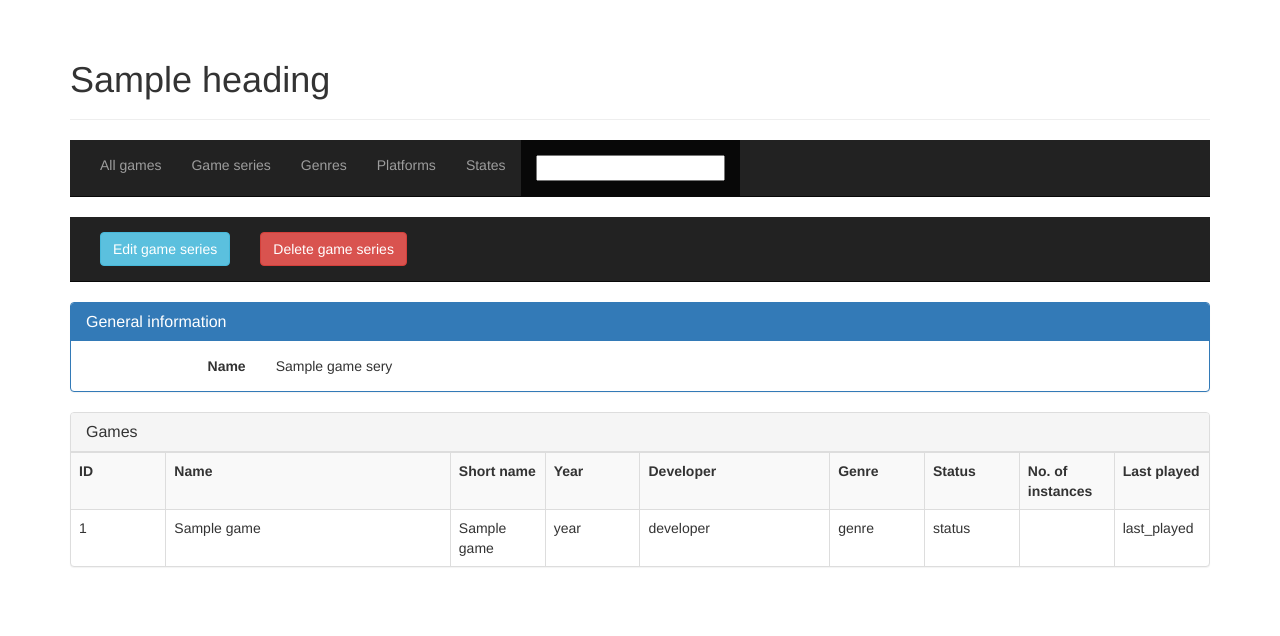
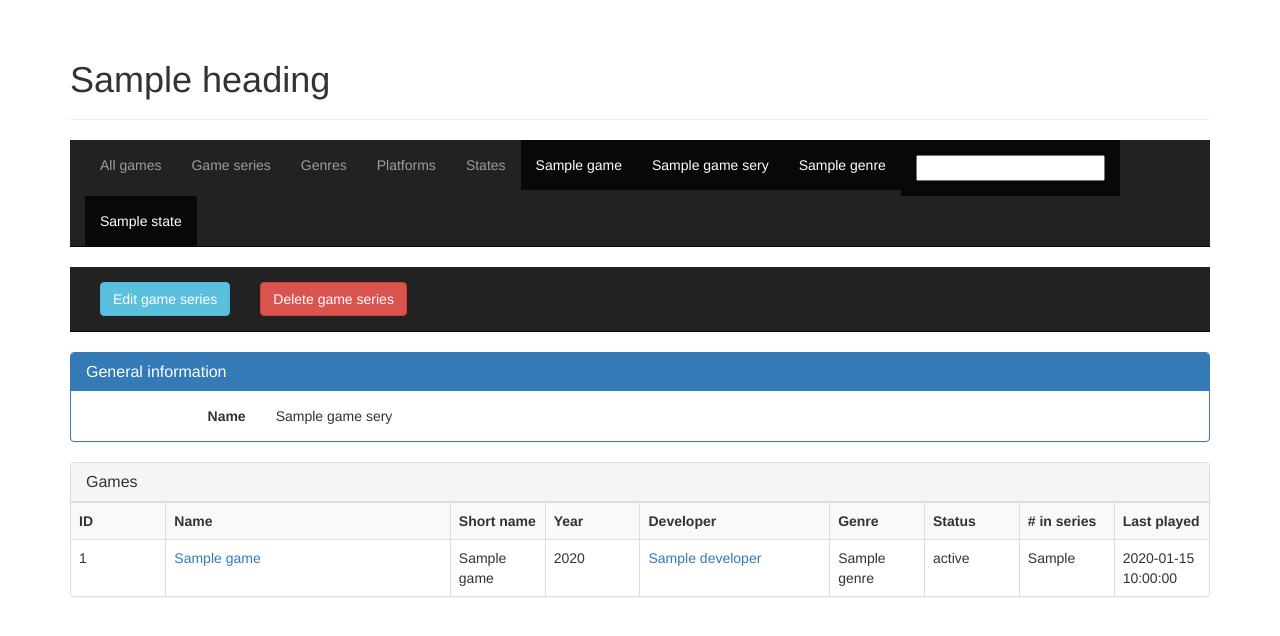
Before and after one commit to PanVidla/car-database-v2, a Flask app: template general/templates/games_detail_game_series.html in a window 1280 px wide. Shown: the part 51-687 px from the top of the page. Run offline with Flask 2, Linux system fonts and the light colour scheme; the template is opened without the code that fills it: most values are stand-ins (such as "Sample title", 1, 10 or a date in 2020); form fields are guessed from the names that the template uses; parts of the project's set-up code (start-up, migrations or seed data) failed here and were passed over; some libraries are stand-ins or nearby versions.

Commit message:
Added tables of games to game-related entity views.

```diff
--- a/general/static/css/car-database.css
+++ b/general/static/css/car-database.css
@@ -34,7 +34,7 @@
 
 .genre-arcade-simcade {
     color: #ffffff;
-    background: #ed6402;
+    background: #f74f1b;
 }
 
 .genre-simcade {
--- a/general/templates/games_base.html
+++ b/general/templates/games_base.html
@@ -34,8 +34,20 @@
                         <li><a class="hover-underline-animation" href="{{ url_for('overview_genres') }}">Genres</a></li>
                         <li><a class="hover-underline-animation" href="{{ url_for('overview_platforms') }}">Platforms</a></li>
                         <li><a class="hover-underline-animation" href="{{ url_for('overview_states') }}">States</a></li>
+                        {% if game %}
+                        <li class="active"><a href="#">{{ game.name_display }}</a></li>
+                        {% endif %}
+                        {% if game_series %}
+                        <li class="active"><a href="#">{{ game_series.name }}</a></li>
+                        {% endif %}
+                        {% if genre %}
+                        <li class="active"><a href="#">{{ genre.name }}</a></li>
+                        {% endif %}
                         {% if platform %}
                         <li class="active"><a href="#">{{ platform.name_display }}</a></li>
+                        {% endif %}
+                        {% if state %}
+                        <li class="active"><a href="#">{{ state.name }}</a></li>
                         {% endif %}
                     </ul>
                 </div>
--- a/general/templates/games_detail_game_series.html
+++ b/general/templates/games_detail_game_series.html
@@ -52,21 +52,21 @@
                 <td class="col-sm-2"><strong>Developer</strong></td>
                 <td class="col-sm-1"><strong>Genre</strong></td>
                 <td class="col-sm-1"><strong>Status</strong></td>
-                <td class="col-sm-1"><strong>No. of instances</strong></td>
+                <td class="col-sm-1"><strong># in series</strong></td>
                 <td class="col-sm-1"><strong>Last played</strong></td>
             </tr>
 
-                {% for game in game_series.games %}
+                {% for game in game_series.games.all() %}
             <tr>
                 <td class="col-sm-1">{{ game.id }}</td>
-                <td class="col-sm-3">{{ game.name_display }}</strong></td>
-                <td class="col-sm-1">{{ game.name_short }}</strong></td>
-                <td class="col-sm-1">year</td>
-                <td class="col-sm-2">developer</td>
-                <td class="col-sm-1">genre</td>
-                <td class="col-sm-1">status</td>
-                <td class="col-sm-1">{{ game.no_of_instances }}</td>
-                <td class="col-sm-1">last_played</td>
+                <td class="col-sm-3"><a href="{{ url_for('detail_game', id=game.id) }}">{{ game.name_display }}</a></td>
+                <td class="col-sm-1">{{ game.name_short }}</td>
+                <td class="col-sm-1">{{ game.get_year_released() }}</td>
+                <td class="col-sm-2"><a href="{{ url_for('detail_company', id=game.developer.id) }}">{{ game.developer.name_display }}</a></td>
+                <td class="col-sm-1 {% if game.genre != None %}{{ game.genre.get_css_name() }}{% endif %}">{{ game.genre.name }}</td>
+                <td class="col-sm-1 {% if game.state != None %}{{ game.state.get_css_name() }}{% endif %}">{{ game.get_state() }}</td>
+                <td class="col-sm-1">{{ game.order_in_series }}</td>
+                <td class="col-sm-1">{{ game.get_last_played_date() }}</td>
             </tr>
                 {% endfor %}
               {% endif %}
--- a/general/templates/games_form_1_general.html
+++ b/general/templates/games_form_1_general.html
@@ -4,8 +4,8 @@
 
     {% if not editing %}
     <div class="progress">
-      <div class="progress-bar progress-bar-info" role="progressbar" aria-valuenow="25" aria-valuemin="0" aria-valuemax="100" style="width: 25%">
-        <span class="sr-only">33% Complete</span>
+      <div class="progress-bar progress-bar-info" role="progressbar" aria-valuenow="10" aria-valuemin="0" aria-valuemax="100" style="width: 10%">
+        <span class="sr-only">10% Complete</span>
       </div>
     </div>
     {% endif %}
--- a/general/templates/games_form_2_platforms.html
+++ b/general/templates/games_form_2_platforms.html
@@ -4,8 +4,8 @@
 
     {% if not editing %}
     <div class="progress">
-      <div class="progress-bar progress-bar-info" role="progressbar" aria-valuenow="66" aria-valuemin="0" aria-valuemax="100" style="width: 66%">
-        <span class="sr-only">66% Complete</span>
+      <div class="progress-bar progress-bar-info" role="progressbar" aria-valuenow="50" aria-valuemin="0" aria-valuemax="100" style="width: 50%">
+        <span class="sr-only">50% Complete</span>
       </div>
     </div>
     {% endif %}
--- a/general/templates/games_overview.html
+++ b/general/templates/games_overview.html
@@ -3,7 +3,7 @@
 {% block games_content %}
 
     <div>
-        <table class="table table-hover table-bordered table-condensed table-striped">
+        <table class="table table-hover table-bordered table-striped">
 
             {% if games == [] %}
             <tr>
@@ -32,7 +32,7 @@
                 <td class="col-sm-1 {% if game.genre != None %}{{ game.genre.get_css_name() }}{% endif %}">{{ game.genre.name }}</td>
                 <td class="col-sm-1 {% if game.state != None %}{{ game.state.get_css_name() }}{% endif %}">{{ game.get_state() }}</td>
                 <td class="col-sm-1">{{ game.no_of_instances }}</td>
-                <td class="col-sm-1">{{ game.get_last_played() }}</td>
+                <td class="col-sm-1">{{ game.get_last_played_date() }}</td>
             </tr>
                 {% endfor %}
             {% endif %}
```
Also changed, not shown: general/models/game.py (+11 -3 lines), general/templates/games_detail_genre.html (+9 -9 lines), general/templates/games_detail_platform.html (+17 -15 lines), general/templates/games_detail_state.html (+6 -6 lines), general/templates/games_form_3_initial_activity.html (+9 -0 lines).
